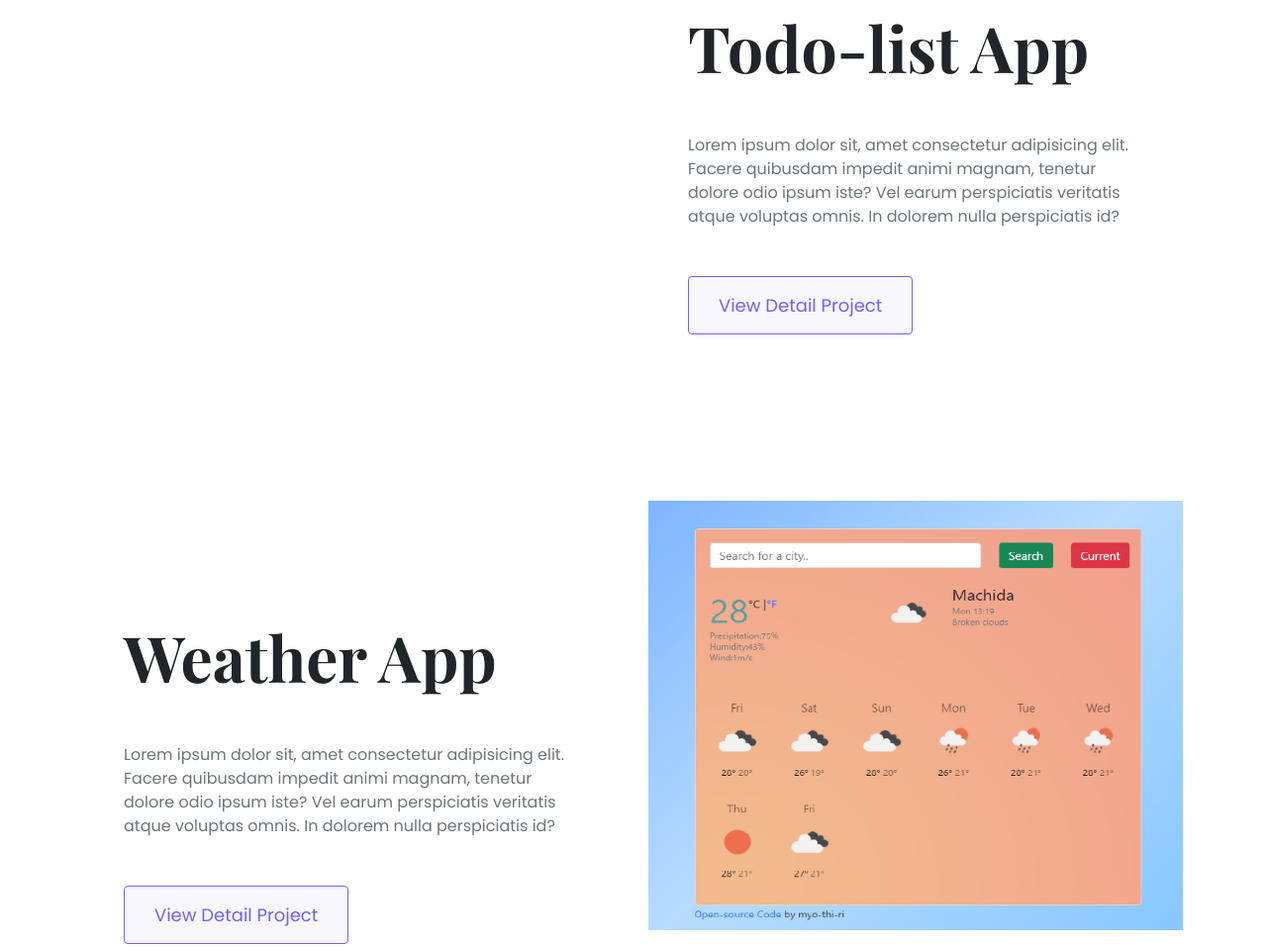
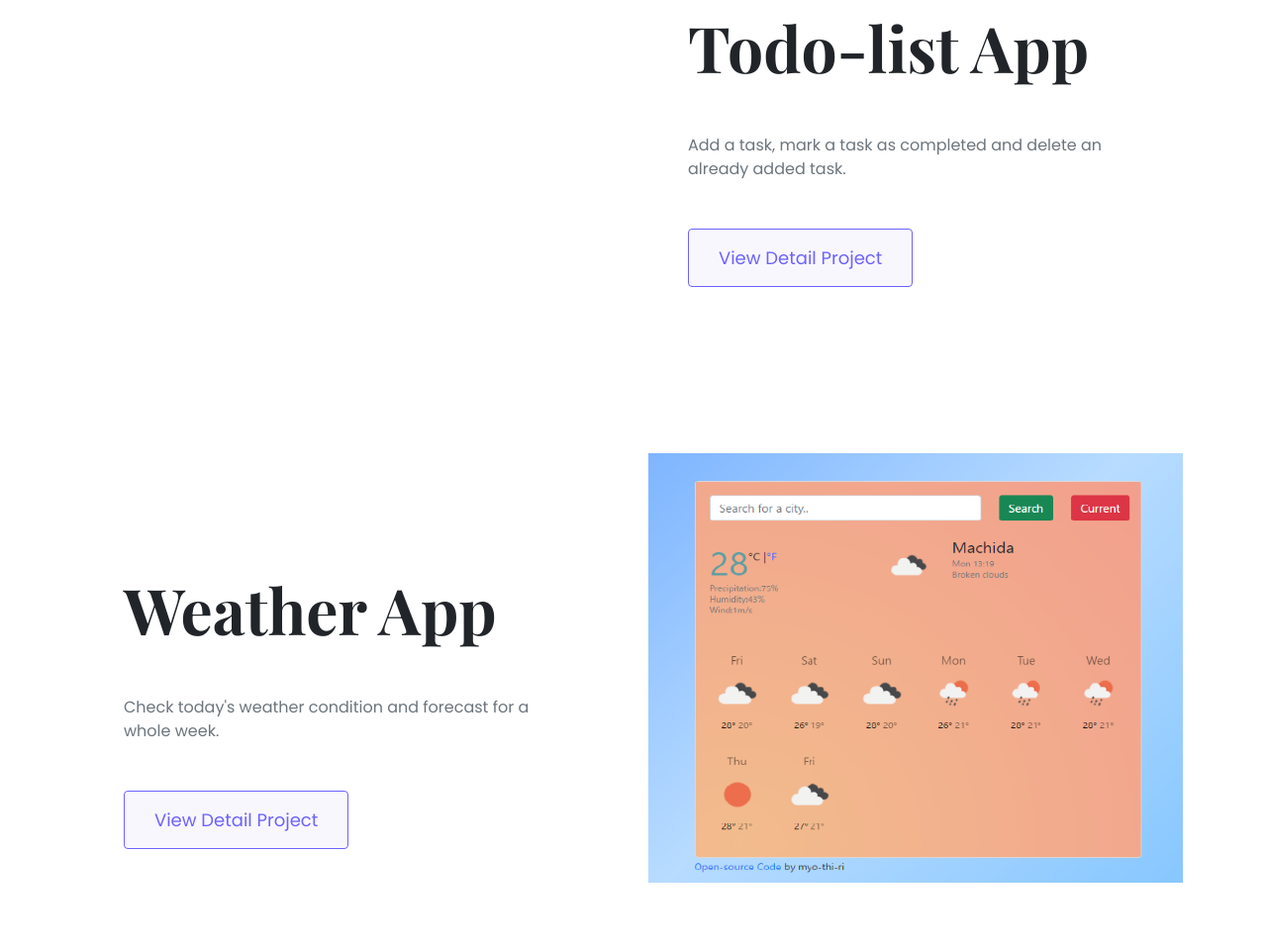
Before and after one commit to myo-thi-ri/RewritingResponsivePortfolio, a plain HTML site: page index.html in a window 1280 px wide. Shown: the part 820-1777 px from the top of the page at 99% size. Drawn offline with nearby package versions, Linux system fonts and the light colour scheme.

Commit message:
Update description of each projects.

```diff
--- a/index.html
+++ b/index.html
@@ -81,10 +81,7 @@
           <div class="project-description">
             <h2 class="mb-5">Todo-list App</h2>
             <p class="text-muted mb-5">
-              Lorem ipsum dolor sit, amet consectetur adipisicing elit. Facere
-              quibusdam impedit animi magnam, tenetur dolore odio ipsum iste?
-              Vel earum perspiciatis veritatis atque voluptas omnis. In dolorem
-              nulla perspiciatis id?
+              Add a task, mark a task as completed and delete an already added task.
             </p>
             <a
               href="https://powerful-bastion-43914.herokuapp.com/"
@@ -100,10 +97,7 @@
           <div class="project-description">
             <h2 class="mb-5">Weather App</h2>
             <p class="text-muted mb-5">
-              Lorem ipsum dolor sit, amet consectetur adipisicing elit. Facere
-              quibusdam impedit animi magnam, tenetur dolore odio ipsum iste?
-              Vel earum perspiciatis veritatis atque voluptas omnis. In dolorem
-              nulla perspiciatis id?
+              Check today's weather condition and forecast for a whole week.
             </p>
             <a
               href="https://affectionate-carson-4e78a4.netlify.app/"
@@ -124,10 +118,7 @@
           <div class="project-description">
             <h2 class="mb-5">Text Editor Project</h2>
             <p class="text-muted mb-5">
-              Lorem ipsum dolor sit, amet consectetur adipisicing elit. Facere
-              quibusdam impedit animi magnam, tenetur dolore odio ipsum iste?
-              Vel earum perspiciatis veritatis atque voluptas omnis. In dolorem
-              nulla perspiciatis id?
+              Write down any text and style as you wish.
             </p>
             <a
               href="https://gracious-nobel-da5b74.netlify.app/"
```
